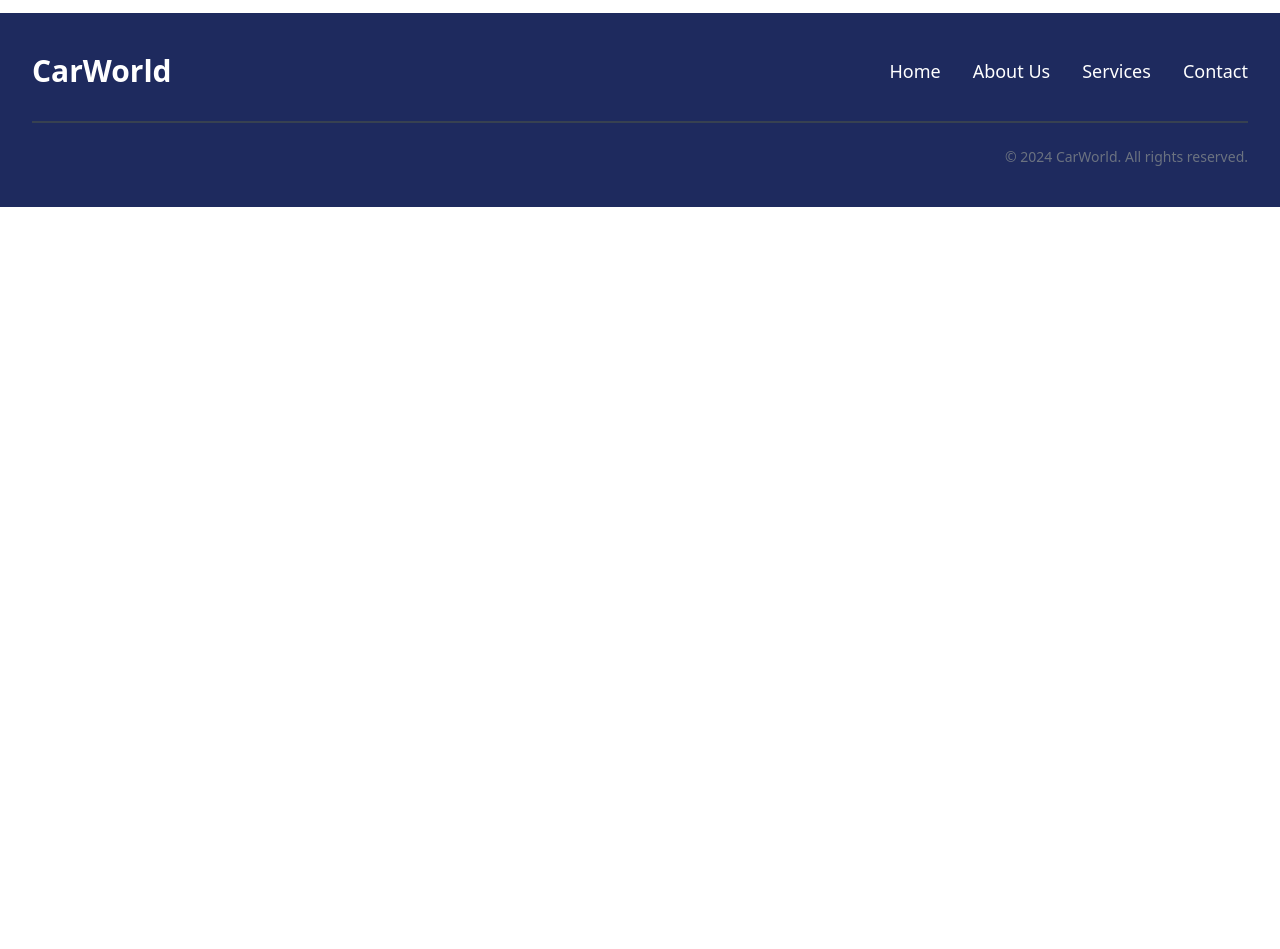
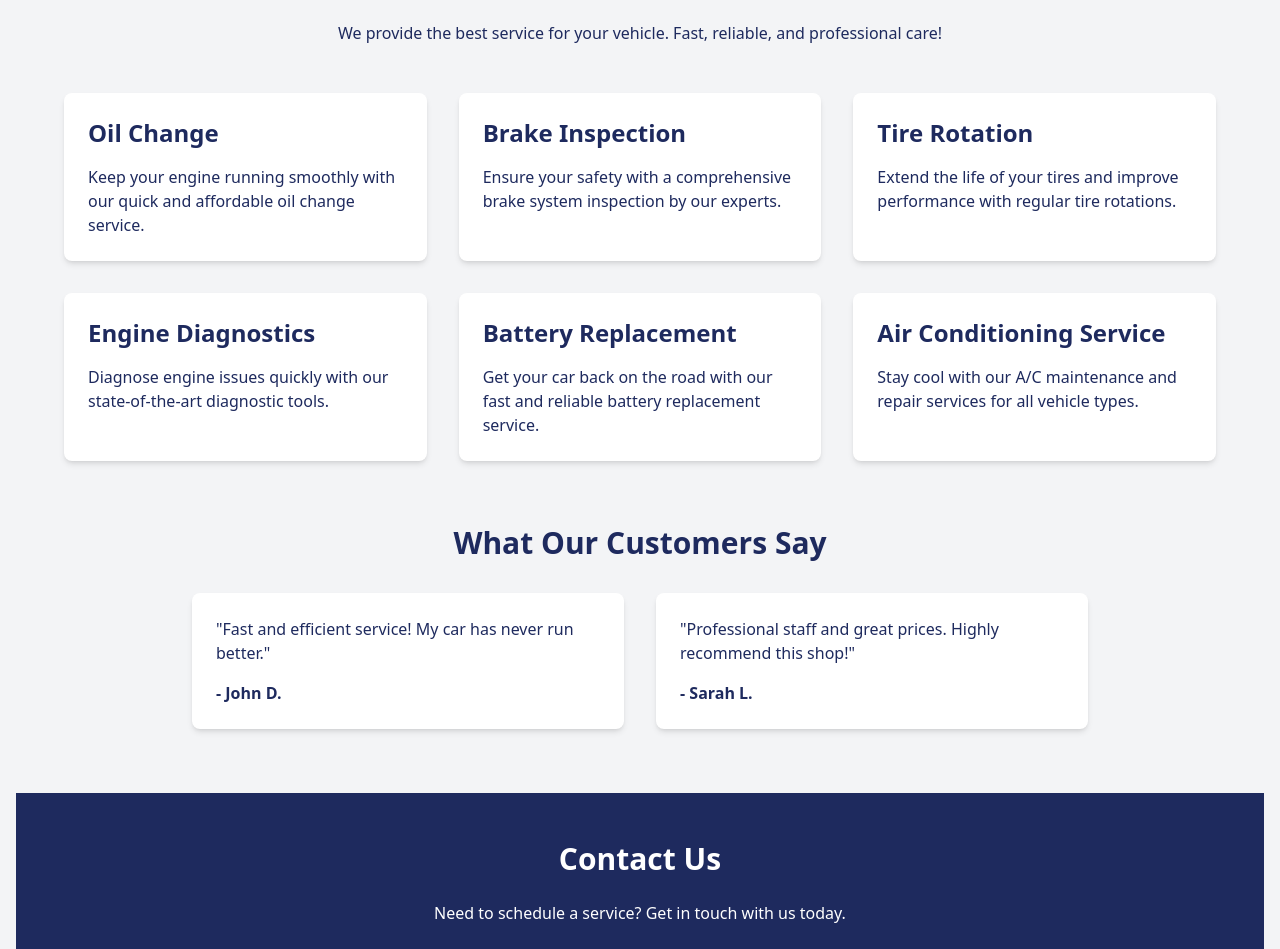
Before and after one commit to ayhan219/Full-Stack-Automobile-Classifieds-Website, a React (Vite) app in the folder client/: page /service in a window 1280 px wide. Shown: the part 163-1112 px from the top of the page. Before the commit the page ends 800 px from the top, so only its background shows below. Built offline with nearby package versions, Linux system fonts and the light colour scheme; no server answers.

Commit message:
Service added and app.jsx updated

```diff
--- a/client/src/App.jsx
+++ b/client/src/App.jsx
@@ -8,6 +8,7 @@ import Signup from "./pages/Signup";
 import CarDetails from "./pages/CarDetails";
 import { UserProvider } from "./UserContext/UserContext";
 import CreateCar from "./pages/CreateCar";
+import Service from "./pages/Service";
 
 function App() {
   return (
@@ -22,6 +23,7 @@ function App() {
             <Route path="/signup" element={<Signup />} />
             <Route path="/buy/cardetails/:id" element={<CarDetails />} />
             <Route path="/createcar" element={<CreateCar />} />
+            <Route path="/service" element={<Service />} />
           </Routes>
         </Router>
 
--- a/client/src/components/Navbar.jsx
+++ b/client/src/components/Navbar.jsx
@@ -47,7 +47,7 @@ const Navbar = () => {
                 Sell car
               </a>
             </Link>
-            <Link to="#">
+            <Link to="/service">
               <a className="hover:text-gray-400 ease-linear duration-150">
                 Services
               </a>
@@ -100,7 +100,7 @@ const Navbar = () => {
                   Sell car
                 </a>
               </Link>
-              <Link to="#" onClick={() => setHamburgerMenu(false)}>
+              <Link to="/service" onClick={() => setHamburgerMenu(false)}>
                 <a className="hover:text-gray-400 ease-linear duration-150">
                   Services
                 </a>
--- /dev/null
+++ b/client/src/pages/Service.jsx
@@ -0,0 +1,79 @@
+import React from 'react';
+
+const Service = () => {
+  return (
+    <div className="bg-gray-100 min-h-screen py-12 px-4">
+      {/* Header */}
+      <header className="text-center mb-12">
+        <h1 className="text-4xl font-bold text-primary">Car Service Solutions</h1>
+        <p className="mt-4 text-primary">We provide the best service for your vehicle. Fast, reliable, and professional care!</p>
+      </header>
+
+      {/* Services Section */}
+      <section className="max-w-6xl mx-auto grid grid-cols-1 md:grid-cols-2 lg:grid-cols-3 gap-8">
+        {/* Service 1 */}
+        <div className="bg-white p-6 rounded-lg shadow-md hover:shadow-lg transition-shadow">
+          <h3 className="text-2xl font-semibold text-primary mb-4">Oil Change</h3>
+          <p className="text-primary">Keep your engine running smoothly with our quick and affordable oil change service.</p>
+        </div>
+
+        {/* Service 2 */}
+        <div className="bg-white p-6 rounded-lg shadow-md hover:shadow-lg transition-shadow">
+          <h3 className="text-2xl font-semibold text-primary mb-4">Brake Inspection</h3>
+          <p className="text-primary">Ensure your safety with a comprehensive brake system inspection by our experts.</p>
+        </div>
+
+        {/* Service 3 */}
+        <div className="bg-white p-6 rounded-lg shadow-md hover:shadow-lg transition-shadow">
+          <h3 className="text-2xl font-semibold text-primary mb-4">Tire Rotation</h3>
+          <p className="text-primary">Extend the life of your tires and improve performance with regular tire rotations.</p>
+        </div>
+
+        {/* Service 4 */}
+        <div className="bg-white p-6 rounded-lg shadow-md hover:shadow-lg transition-shadow">
+          <h3 className="text-2xl font-semibold text-primary mb-4">Engine Diagnostics</h3>
+          <p className="text-primary">Diagnose engine issues quickly with our state-of-the-art diagnostic tools.</p>
+        </div>
+
+        {/* Service 5 */}
+        <div className="bg-white p-6 rounded-lg shadow-md hover:shadow-lg transition-shadow">
+          <h3 className="text-2xl font-semibold text-primary mb-4">Battery Replacement</h3>
+          <p className="text-primary">Get your car back on the road with our fast and reliable battery replacement service.</p>
+        </div>
+
+        {/* Service 6 */}
+        <div className="bg-white p-6 rounded-lg shadow-md hover:shadow-lg transition-shadow">
+          <h3 className="text-2xl font-semibold text-primary mb-4">Air Conditioning Service</h3>
+          <p className="text-primary">Stay cool with our A/C maintenance and repair services for all vehicle types.</p>
+        </div>
+      </section>
+
+      {/* Testimonials Section */}
+      <section className="mt-16">
+        <h2 className="text-3xl font-bold text-center text-primary mb-8">What Our Customers Say</h2>
+        <div className="max-w-4xl mx-auto grid grid-cols-1 md:grid-cols-2 gap-8">
+          <div className="bg-white p-6 rounded-lg shadow-md">
+            <p className="text-primary">"Fast and efficient service! My car has never run better."</p>
+            <p className="mt-4 font-semibold text-primary">- John D.</p>
+          </div>
+          <div className="bg-white p-6 rounded-lg shadow-md">
+            <p className="text-primary">"Professional staff and great prices. Highly recommend this shop!"</p>
+            <p className="mt-4 font-semibold text-primary">- Sarah L.</p>
+          </div>
+        </div>
+      </section>
+
+      {/* Contact Section */}
+      <section className="mt-16 bg-primary text-white py-12">
+        <div className="max-w-6xl mx-auto text-center">
+          <h2 className="text-3xl font-bold mb-6">Contact Us</h2>
+          <p className="mb-6">Need to schedule a service? Get in touch with us today.</p>
+          <p className="font-semibold">Phone: (123) 456-7890</p>
+          <p className="font-semibold">Email: info@carservice.com</p>
+        </div>
+      </section>
+    </div>
+  );
+};
+
+export default Service;
```
